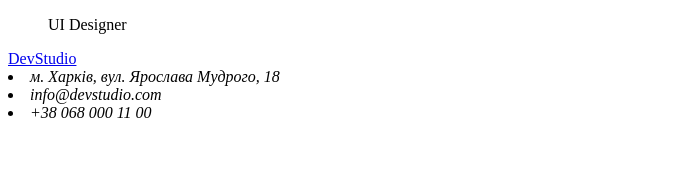
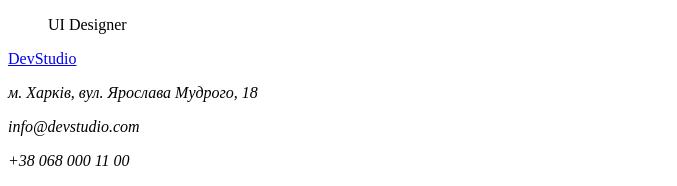
Before and after one commit to Bemix88/git-site1, a plain HTML site: page index.html in a window 1280 px wide. Shown: the part 1156-1342 px from the top of the page, without its empty margins (0-677 px from the left). Before the commit the page ends 1286 px from the top, so only its background shows below. Drawn offline with Linux system fonts and the light colour scheme.

Commit message:
Update index.html

```diff
--- a/index.html
+++ b/index.html
@@ -129,11 +129,11 @@
 
                 <address>
 
-                        <li>м. Харків, вул. Ярослава Мудрого, 18</li>
+                        <p>м. Харків, вул. Ярослава Мудрого, 18</p>
 
-                        <li href="./index.html">info@devstudio.com</li>
+                        <p>info@devstudio.com</p>
 
-                        <li href="./index.html">+38 068 000 11 00</li>
+                        <p>+38 068 000 11 00</p>
 
                 </address>
         </footer>
```
